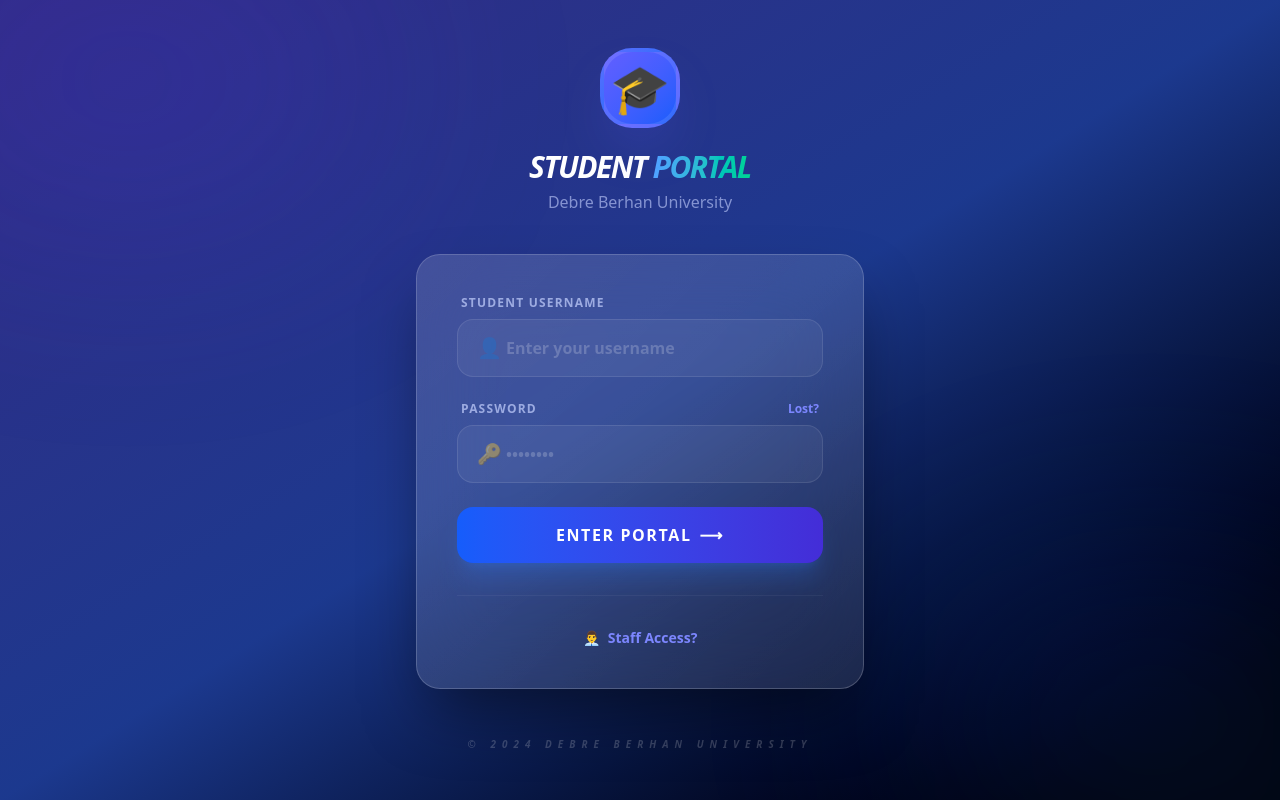
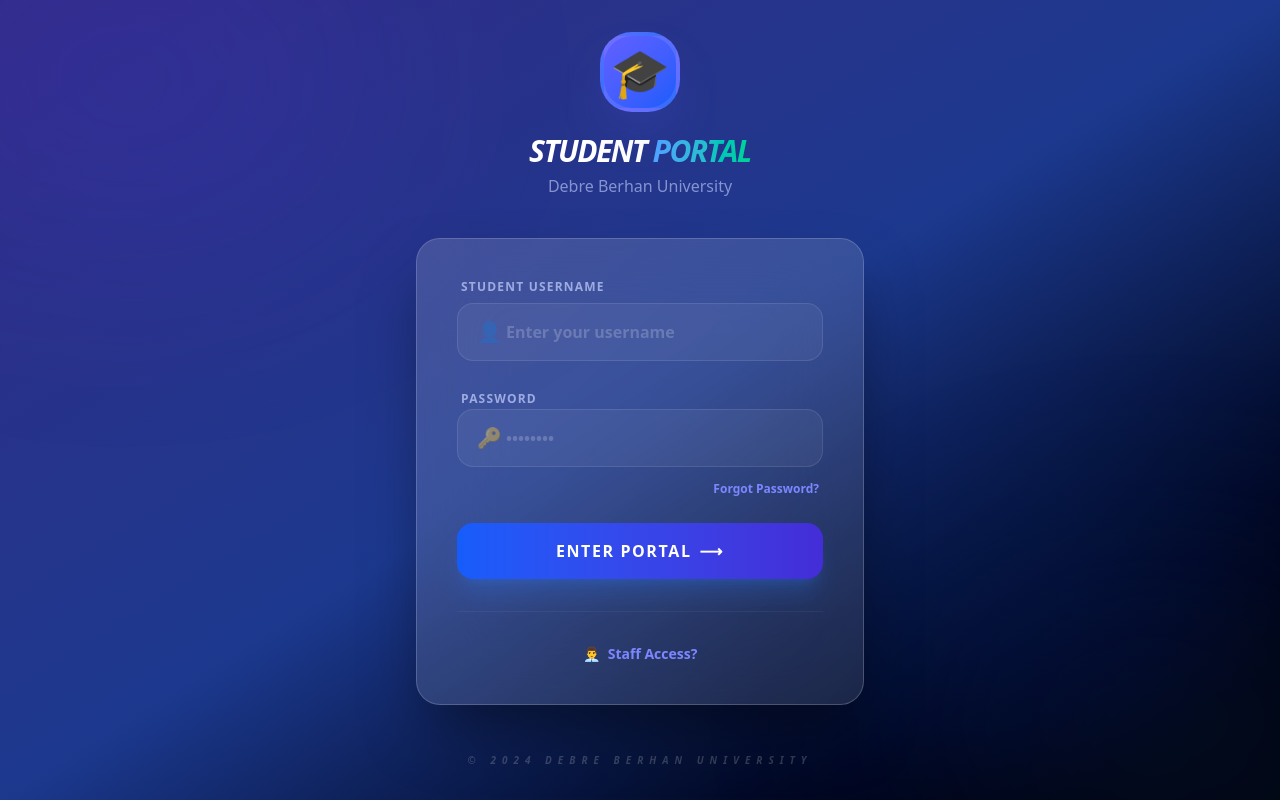
Before and after one commit to awokedersie/Student-Clearance, a React (Vite) app in the folder client/: page /login in a window 1280 px wide. Built offline with nearby package versions, Linux system fonts and the light colour scheme.

Commit message:
UI: Improve visibility of Forgot Password link on login page

```diff
--- a/client/src/components/Login.tsx
+++ b/client/src/components/Login.tsx
@@ -78,10 +78,7 @@
                             </div>
 
                             <div className="space-y-2">
-                                <div className="flex justify-between items-center px-1">
-                                    <label className="text-xs font-black text-indigo-200 uppercase tracking-widest opacity-70">Password</label>
-                                    <Link to="/forgot-password" title="Recover Access" className="text-xs font-bold text-indigo-400 hover:text-indigo-300 transition-colors">Lost?</Link>
-                                </div>
+                                <label className="text-xs font-black text-indigo-200 uppercase tracking-widest opacity-70 px-1">Password</label>
                                 <div className="relative group/input">
                                     <span className="absolute left-5 top-1/2 -translate-y-1/2 text-xl opacity-40 group-focus-within/input:opacity-100 transition-opacity">🔑</span>
                                     <input
@@ -92,6 +89,9 @@
                                         className="w-full bg-white/5 border border-white/10 rounded-2xl pl-12 pr-5 py-4 text-white font-bold focus:outline-none focus:ring-2 focus:ring-blue-500 focus:border-transparent transition-all placeholder:text-white/20"
                                         required
                                     />
+                                </div>
+                                <div className="text-right px-1">
+                                    <Link to="/forgot-password" className="text-xs font-bold text-indigo-400 hover:text-white transition-colors">Forgot Password?</Link>
                                 </div>
                             </div>
 
```
